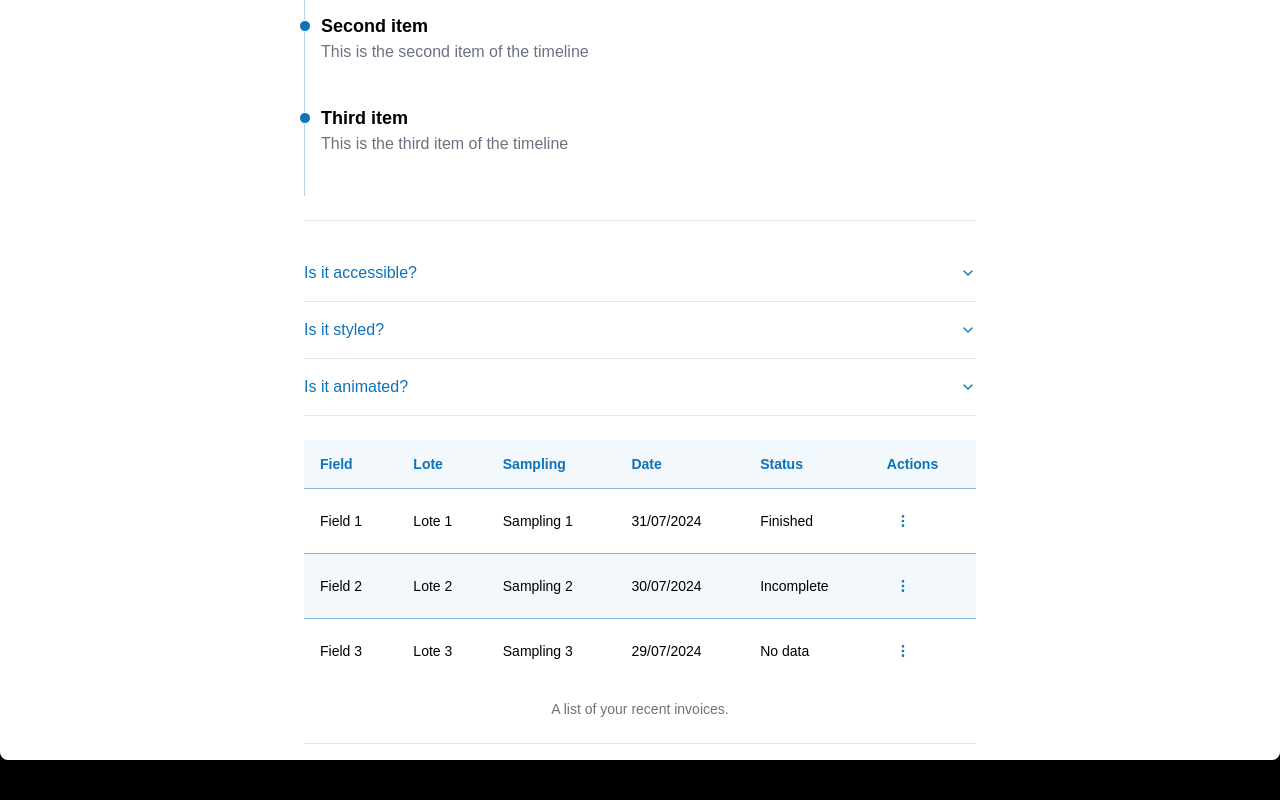
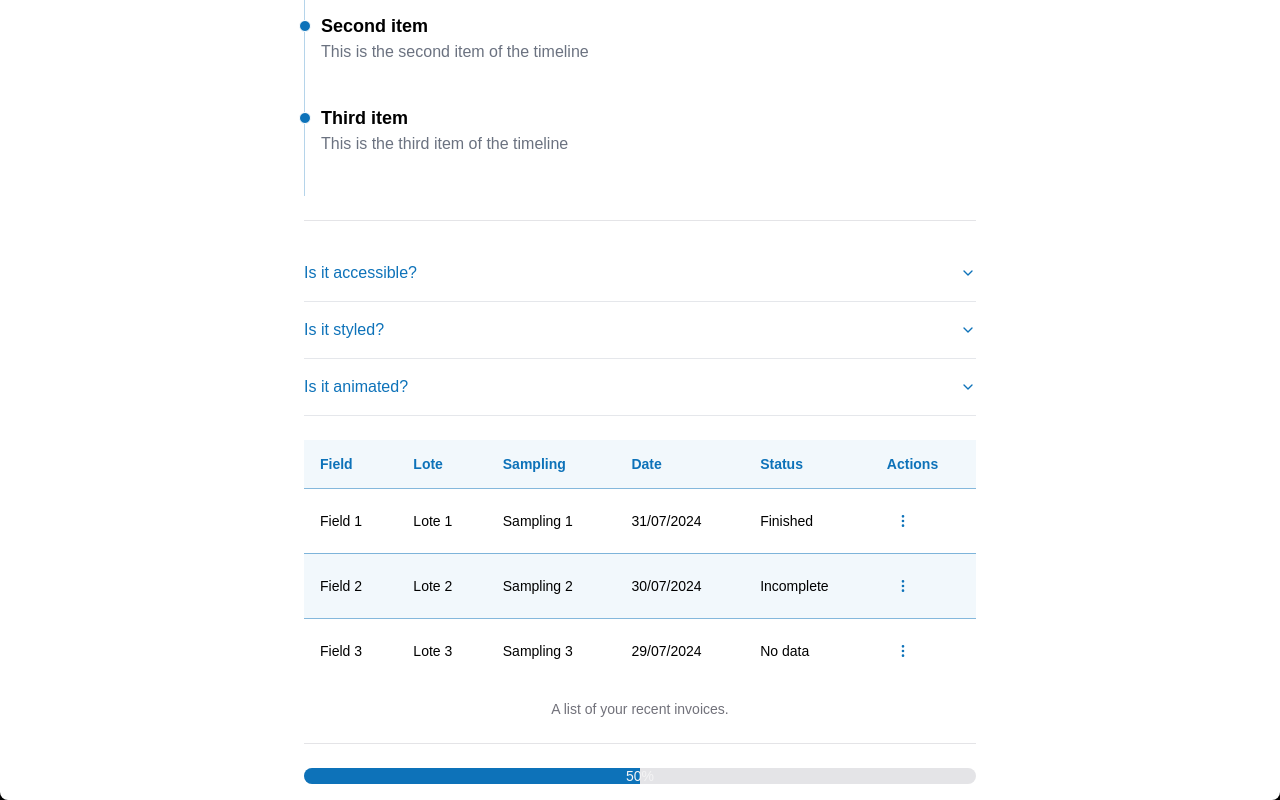
Before and after one commit to NBN7/avt-ext-components, a React (Vite) app: page / in a window 1280 px wide. Shown: the part 1413-2213 px from the top of the page. Before the commit the page ends 2173 px from the top, so only its background shows below. Built offline with nearby package versions, Linux system fonts and the light colour scheme.

Commit message:
add progress component

```diff
--- a/package.json
+++ b/package.json
@@ -1,6 +1,6 @@
 {
   "name": "avt-ext-components",
-  "version": "1.3.5",
+  "version": "1.3.6",
   "bin": {
     "button": "./scripts/install-button.js",
     "input": "./scripts/install-input.js",
@@ -34,6 +34,7 @@
     "@radix-ui/react-dialog": "^1.1.1",
     "@radix-ui/react-dropdown-menu": "^2.1.1",
     "@radix-ui/react-label": "^2.1.0",
+    "@radix-ui/react-progress": "^1.1.0",
     "@radix-ui/react-select": "^2.1.1",
     "@radix-ui/react-separator": "^1.1.0",
     "@radix-ui/react-slot": "^1.1.0",
--- a/src/components/ComponentsSection.tsx
+++ b/src/components/ComponentsSection.tsx
@@ -6,6 +6,7 @@ import { BadgesExample } from '@/components/examples/BadgesExample';
 import { CardExample } from '@/components/examples/CardExample';
 import { TimelineExample } from '@/components/examples/TimelineExample';
 import { UserInteractiveExample } from '@/components/examples/UserInteractiveExample';
+import { ProgressBarExample } from './examples/ProgressBarExample';
 
 import { Separator } from '@/components/ui/separator';
 import { AccordionExample } from './examples/AccordionExample';
@@ -15,34 +16,22 @@ export const ComponentsSection = () => {
     <div className="mt-8 flex min-h-screen w-full flex-col items-center rounded-lg bg-white p-4 text-black">
       <div className="flex w-full flex-col gap-6 sm:max-w-2xl">
         <InputsExample />
-
         <Separator />
-
         <TogglesExample />
-
         <Separator />
-
         <ButtonsExample />
-
         <Separator />
-
         <BadgesExample />
-
         <Separator />
-
         <UserInteractiveExample />
-
         <Separator />
-
         <CardExample />
         <TimelineExample />
-
         <Separator />
-
         <AccordionExample />
         <TableExample />
-
         <Separator />
+        <ProgressBarExample />
       </div>
     </div>
   );
--- /dev/null
+++ b/src/components/examples/ProgressBarExample.tsx
@@ -0,0 +1,18 @@
+import { useState, useEffect } from 'react';
+import { Progress } from '@/components/ui/progress';
+
+export const ProgressBarExample = () => {
+  const [percentage, setPercentage] = useState(0);
+
+  useEffect(() => {
+    const interval = setInterval(() => {
+      setPercentage((prev) => (prev < 100 ? prev + 10 : 0));
+    }, 1000);
+
+    if (percentage === 100) clearInterval(interval);
+
+    return () => clearInterval(interval);
+  }, []);
+
+  return <Progress value={percentage} />;
+};
--- /dev/null
+++ b/src/components/ui/progress.tsx
@@ -0,0 +1,32 @@
+import * as React from 'react';
+import * as ProgressPrimitive from '@radix-ui/react-progress';
+
+import { cn } from '@/lib/utils';
+
+const Progress = React.forwardRef<
+  React.ElementRef<typeof ProgressPrimitive.Root>,
+  React.ComponentPropsWithoutRef<typeof ProgressPrimitive.Root>
+>(({ className, value, ...props }, ref) => (
+  <ProgressPrimitive.Root
+    ref={ref}
+    className={cn(
+      'relative h-4 w-full overflow-hidden rounded-full bg-zinc-200',
+      className
+    )}
+    {...props}
+  >
+    <ProgressPrimitive.Indicator
+      className="h-full w-full flex-1 bg-primary transition-all"
+      style={{ transform: `translateX(-${100 - (value || 0)}%)` }}
+    />
+    <span
+      className={`absolute inset-0 flex items-center justify-center text-sm font-medium ${(value || 0) < 50 ? 'text-primary' : 'text-zinc-100'}`}
+    >
+      {`${Math.round(value || 0)}%`}
+    </span>
+  </ProgressPrimitive.Root>
+));
+
+Progress.displayName = ProgressPrimitive.Root.displayName;
+
+export { Progress };
```
Also changed, not shown: scripts/install-progress.js (added, +91 -0 lines), 1 other file (tests, documents, lock files or other folders).
